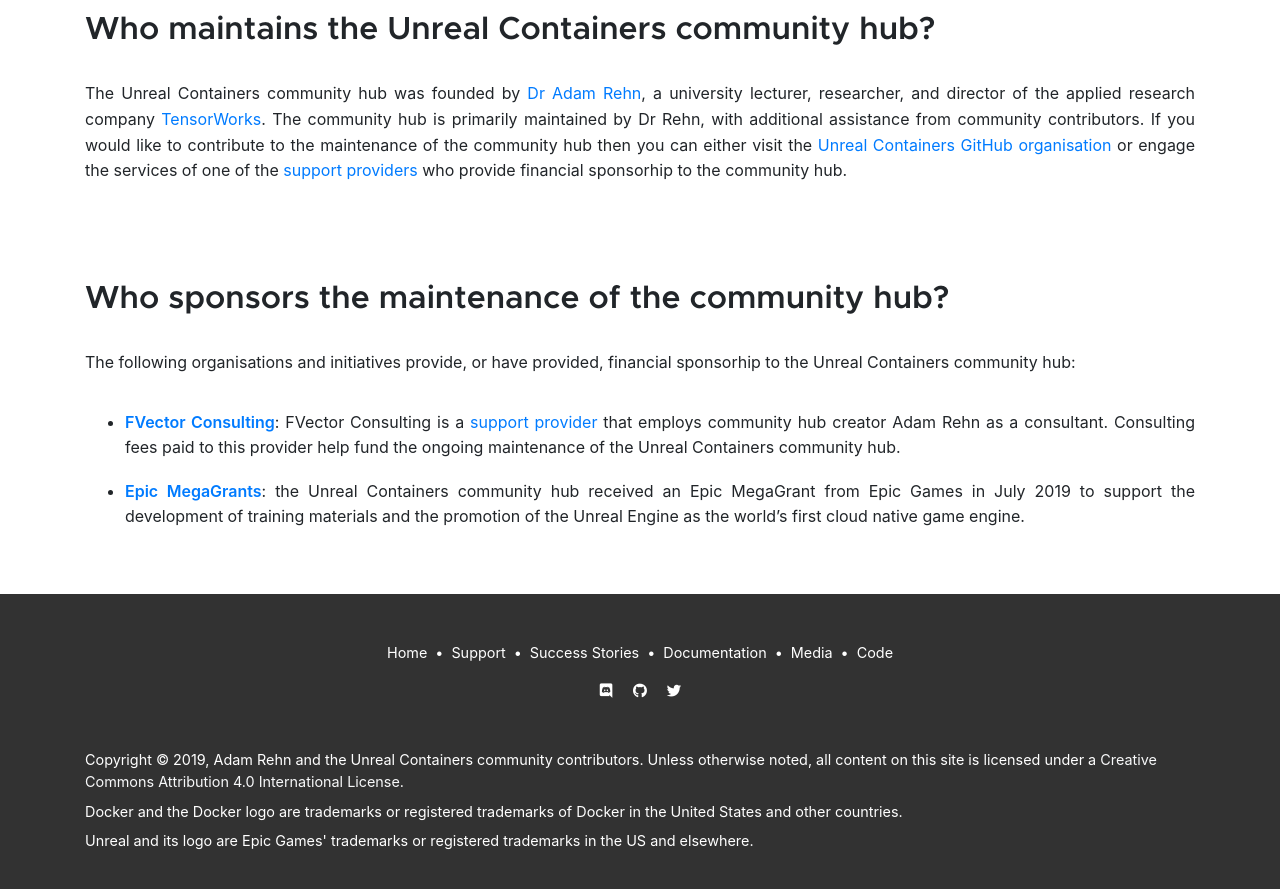
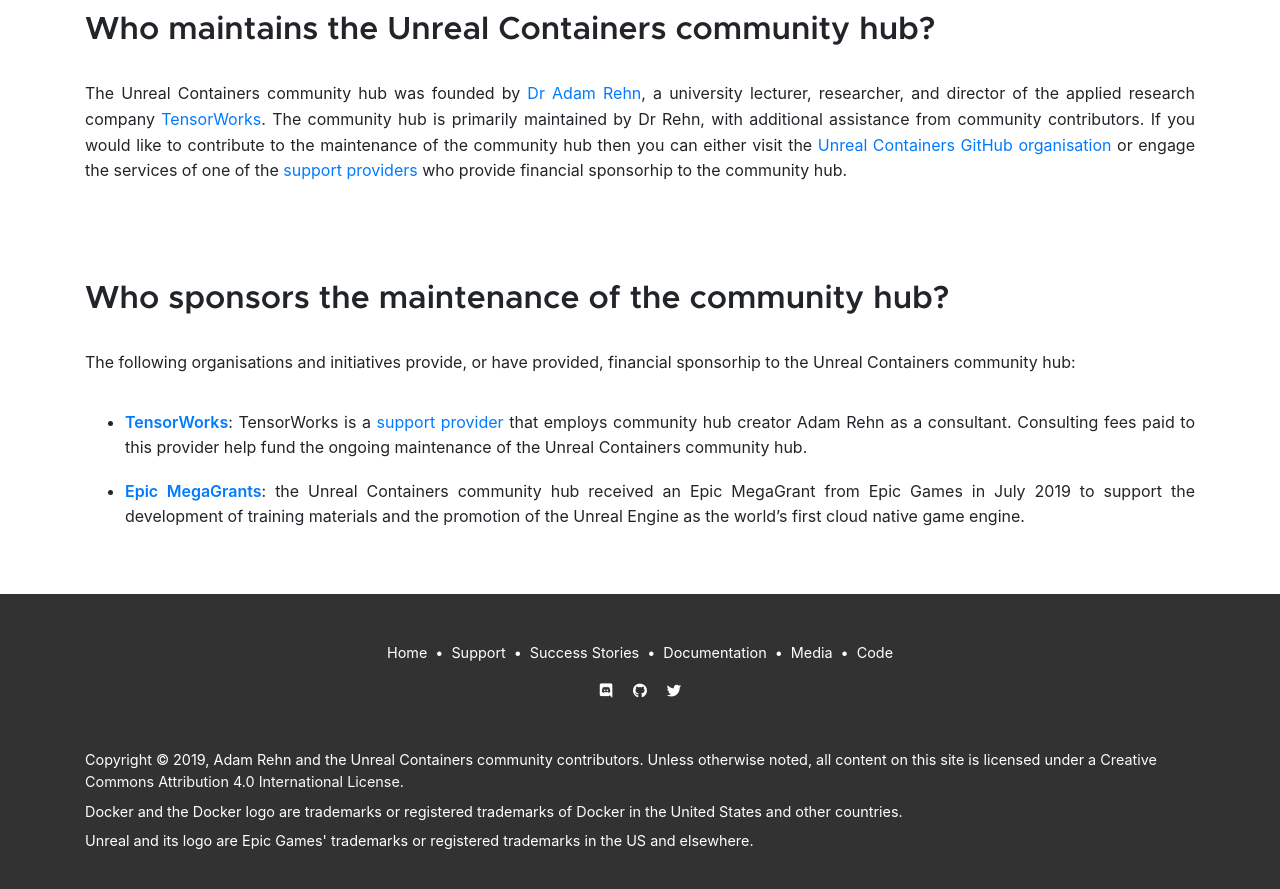
Before and after one commit to UnrealContainers/unrealcontainers.github.io, a Jekyll site: the page built from _collections/_docs/preliminaries/community-hub.md, in a window 1280 px wide and 900 px high, scrolled down 1188 px. Shown: the top 889 px of the window. Built offline with Jekyll 4.4.1, drawn with Linux system fonts in a browser that asks for light colours.

Commit message:
Remove FVector Consulting branding

```diff
--- a/_data/sponsors.yml
+++ b/_data/sponsors.yml
@@ -1,12 +1,12 @@
   -
-    name: FVector Consulting
-    link: http://unrealconsulting.com
-    logo: fvector_consulting.svg
+    name: TensorWorks
+    link: https://unrealconsulting.com
+    logo: tensorworks.svg
     blurb: >
-      FVector Consulting is a [support provider](/support#fvector-consulting)
-      that employs community hub creator Adam Rehn as a consultant. Consulting
-      fees paid to this provider help fund the ongoing maintenance of the
-      Unreal Containers community hub.
+      TensorWorks is a [support provider](/support#tensorworks) that employs
+      community hub creator Adam Rehn as a consultant. Consulting fees paid
+      to this provider help fund the ongoing maintenance of the Unreal
+      Containers community hub.
   -
     name: Epic MegaGrants
     link: https://www.unrealengine.com/megagrants
```
Also changed, not shown: support.md (+4 -4 lines), assets/images/sponsors/fvector_consulting.svg (deleted), assets/images/sponsors/tensorworks.svg (added).
